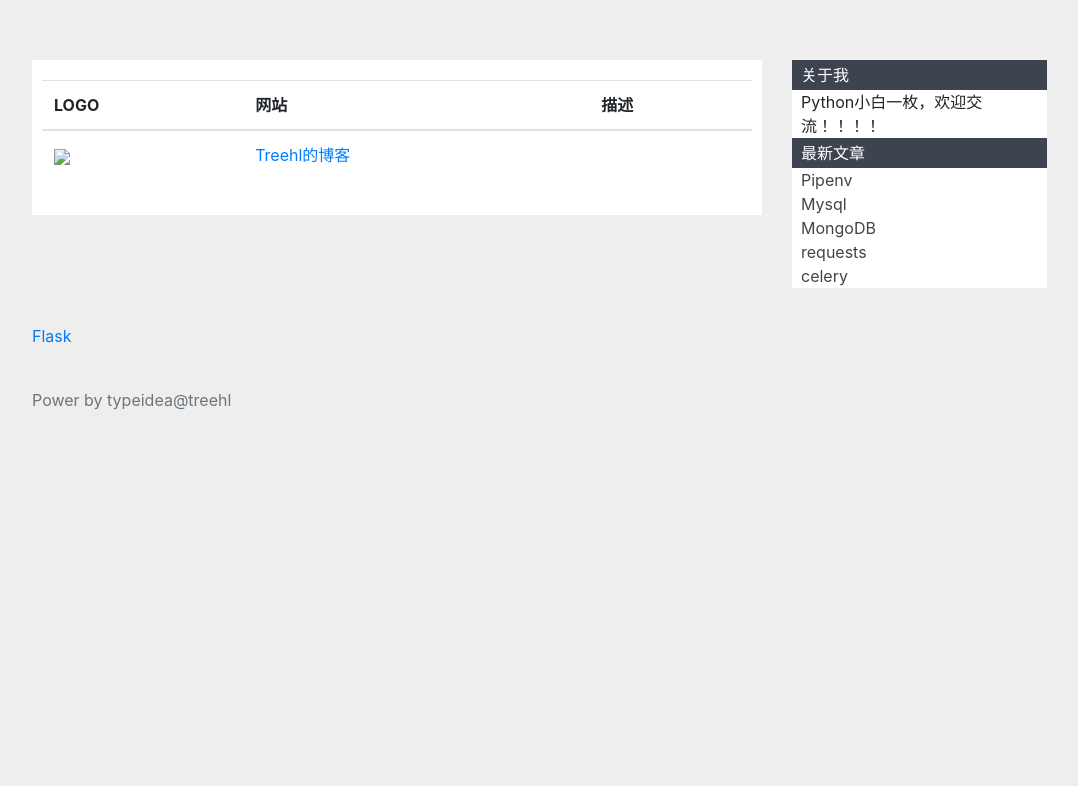
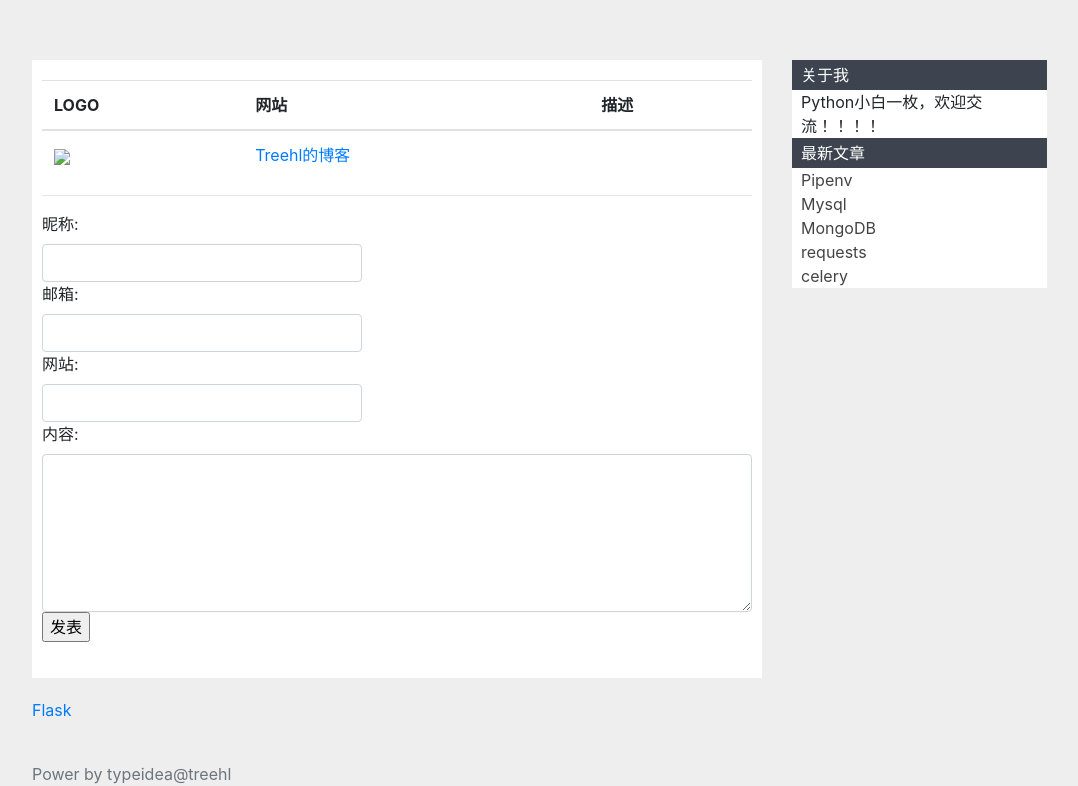
Before and after one commit to Family-TreeSY/WeBlog, a Django app: page /links/ in a window 1280 px wide. Shown: the part 60-846 px from the top of the page, without its empty margins (53-1131 px from the left). Before the commit the page ends 470 px from the top, so only its background shows below. Run offline with Django 3.2, Linux system fonts and the light colour scheme; data comes from the database, SQL or seed files in the repository; both versions use the stored data as it was after the commit; parts of the project's set-up code (start-up, migrations or seed data) failed here and were passed over; some libraries are stand-ins or nearby versions.

Commit message:
'优化评论框，增加基类使代码可扩展'

```diff
--- a/weblog/blog/views.py
+++ b/weblog/blog/views.py
@@ -7,7 +7,8 @@ from django.views.generic import ListView, DetailView
 from .models import Post, Category, Tag
 from config.models import SideBar
 from comment.models import Comment
-from comment.forms import CommentForm
+# from comment.forms import CommentForm
+from comment.views import CommentShowMixin
 
 
 class CommonMixin(object):
@@ -118,16 +119,23 @@ class AuthorView(BasePostsView):
         return qs
 
 
-class PostView(CommonMixin, DetailView):
+class PostView(CommonMixin, CommentShowMixin, DetailView):
     model = Post
     template_name = 'blog/detail.html'
     context_object_name = 'post'
 
-    def get_context_data(self, **kwargs):
-        kwargs.update({
-            'comment_form': CommentForm(),  # initial: 指定表单的初始数据
-        })
-        return super(PostView, self).get_context_data(**kwargs)
+
+    # def get_comment(self):
+    #     target = self.request.path
+    #     comments = Comment.objects.filter(target=target)
+    #     return comments
+    #
+    # def get_context_data(self, **kwargs):
+    #     kwargs.update({
+    #         'comment_form': CommentForm(),
+    #         'comment_list': self.get_comment()
+    #     })
+    #     return super(PostView, self).get_context_data(**kwargs)
 
 
 #
--- a/weblog/comment/admin.py
+++ b/weblog/comment/admin.py
@@ -13,7 +13,7 @@ from .adminforms import CommentAdminForm
 @admin.register(Comment, site=custom_site)
 class CommentAdmin(admin.ModelAdmin):
     form = CommentAdminForm
-    list_display = ['target', 'nickname', 'email', 'website', 'created_time', 'operator']
+    list_display = ['target', 'nickname', 'email', 'website', 'content', 'created_time', 'operator']
     # list_filter = ['nickname']
     # search_fields = ['email', 'nickename']
     actions_on_top = True
--- a/weblog/comment/forms.py
+++ b/weblog/comment/forms.py
@@ -6,10 +6,27 @@ from .models import Comment
 
 
 class CommentForm(forms.ModelForm):
+    nickname = forms.CharField(
+        label='昵称',
+        max_length=100,
+        widget=forms.widgets.Input(attrs={'class': 'form-control', 'style': 'width: 45%'})
+    )
+
+    email = forms.CharField(
+        label='邮箱',
+        max_length=100,
+        widget=forms.widgets.EmailInput(attrs={'class': 'form-control', 'style': 'width: 45%'})
+    )
+    website = forms.CharField(
+        label='网站',
+        max_length=100,
+        widget=forms.widgets.URLInput(attrs={'class': 'form-control', 'style': 'width: 45%'})
+    )
     content = forms.CharField(
         label='内容',
         max_length=500,
-        widget=forms.widgets.Textarea(attrs={'rows': 6, 'cols': 88}))
+        widget=forms.widgets.Textarea(attrs={'rows': 6, 'cols': 88, 'class': 'form-control'})
+    )
 
     def clean_content(self):
         content = self.cleaned_data.get('content')
--- a/weblog/comment/views.py
+++ b/weblog/comment/views.py
@@ -2,6 +2,23 @@
 from django.views.generic import TemplateView
 
 from .forms import CommentForm
+from .models import Comment
+
+
+class CommentShowMixin(object):
+    def get_comment(self):
+        target = self.request.path
+        comments = Comment.objects.filter(target=target)
+        return comments
+
+    def get_context_data(self, **kwargs):
+        kwargs.update({
+            'comment_form': CommentForm(),
+            'comment_list': self.get_comment()
+        })
+        return super(CommentShowMixin, self).get_context_data(**kwargs)
+
+
 
 class CommentView(TemplateView):
     template_name = 'comment/result.html'
@@ -11,10 +28,12 @@ class CommentView(TemplateView):
 
     def post(self, request, *args, **kwargs):
         # TODO: 获取path
-        # target = request.POST.get('target')
+        target = request.POST.get('target')
         comment_form = CommentForm(request.POST)
         if comment_form.is_valid():
-            comment_form.save()
+            instance = comment_form.save(commit=False)
+            instance.target = target
+            instance.save()
             succeed = True
         else:
             succeed = False
--- a/weblog/config/views.py
+++ b/weblog/config/views.py
@@ -5,10 +5,17 @@ from django.views.generic import ListView
 
 from blog.views import CommonMixin
 from .models import Link
+# from comment.forms import CommentForm
+from comment.views import CommentShowMixin
 
-
-class LinkView(CommonMixin, ListView):
+class LinkView(CommonMixin, CommentShowMixin, ListView):
     queryset = Link.objects.filter(status=1)
     model = Link
     template_name = 'config/link.html'
     context_object_name = 'links'
+
+    # def get_context_data(self, **kwargs):
+    #     kwargs.update({
+    #         'comment_form': CommentForm(),  # initial: 指定表单的初始数据
+    #     })
+    #     return super(LinkView, self).get_context_data(**kwargs)
--- /dev/null
+++ b/weblog/weblog/themes/default/template/comment/block.html
@@ -0,0 +1,22 @@
+<hr/>
+    <div class="comment">
+        <form class="form-group" action="/comment/" method="POST">
+            {% csrf_token %}
+            <input name="target" type="hidden" value="{{ request.path }}"/>
+            {{ comment_form }}
+            <input type="submit" value="发表">
+        </form>
+        <ul class="list-group">
+            {% for comment in comment_list %}
+            <li class="list-group-item">
+                <div class="nickname">
+                    <a href="{{ comment.website }}">{{ comment.nickname }}</a> <span>{{ comment.created_time }}</span>
+                </div>
+                <div class="comment-content">
+                    {{ comment.content }}
+                </div>
+            </li>
+            {% endfor %}
+        </ul>
+
+    </div>
--- a/weblog/weblog/themes/default/template/config/link.html
+++ b/weblog/weblog/themes/default/template/config/link.html
@@ -18,4 +18,5 @@
   {% endfor %}
   </tbody>
 </table>
+{% include 'comment/block.html' %}
 {% endblock %}
```
Also changed, not shown: weblog/weblog/themes/default/template/blog/detail.html (+1 -9 lines), weblog/weblog/db.sqlite3.
